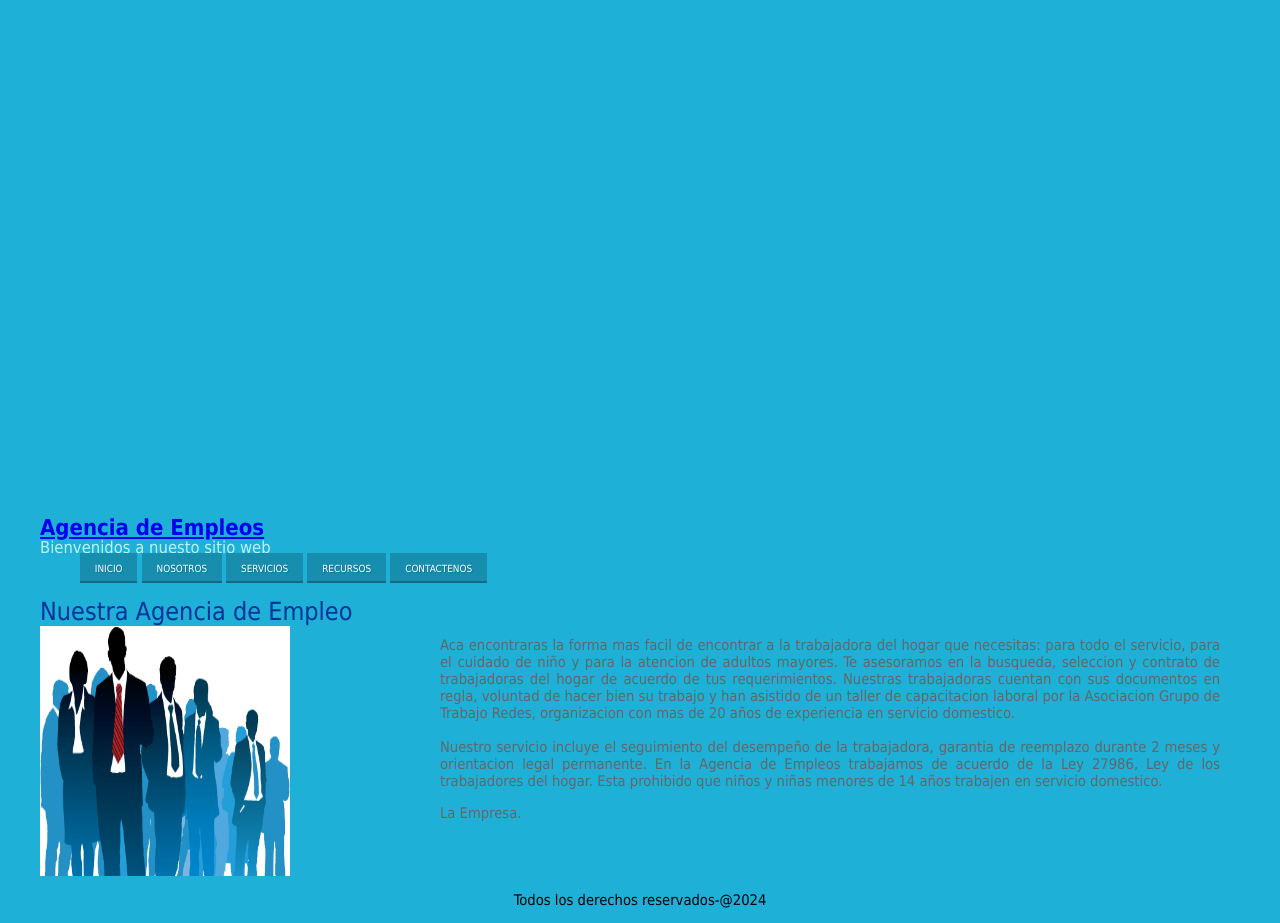
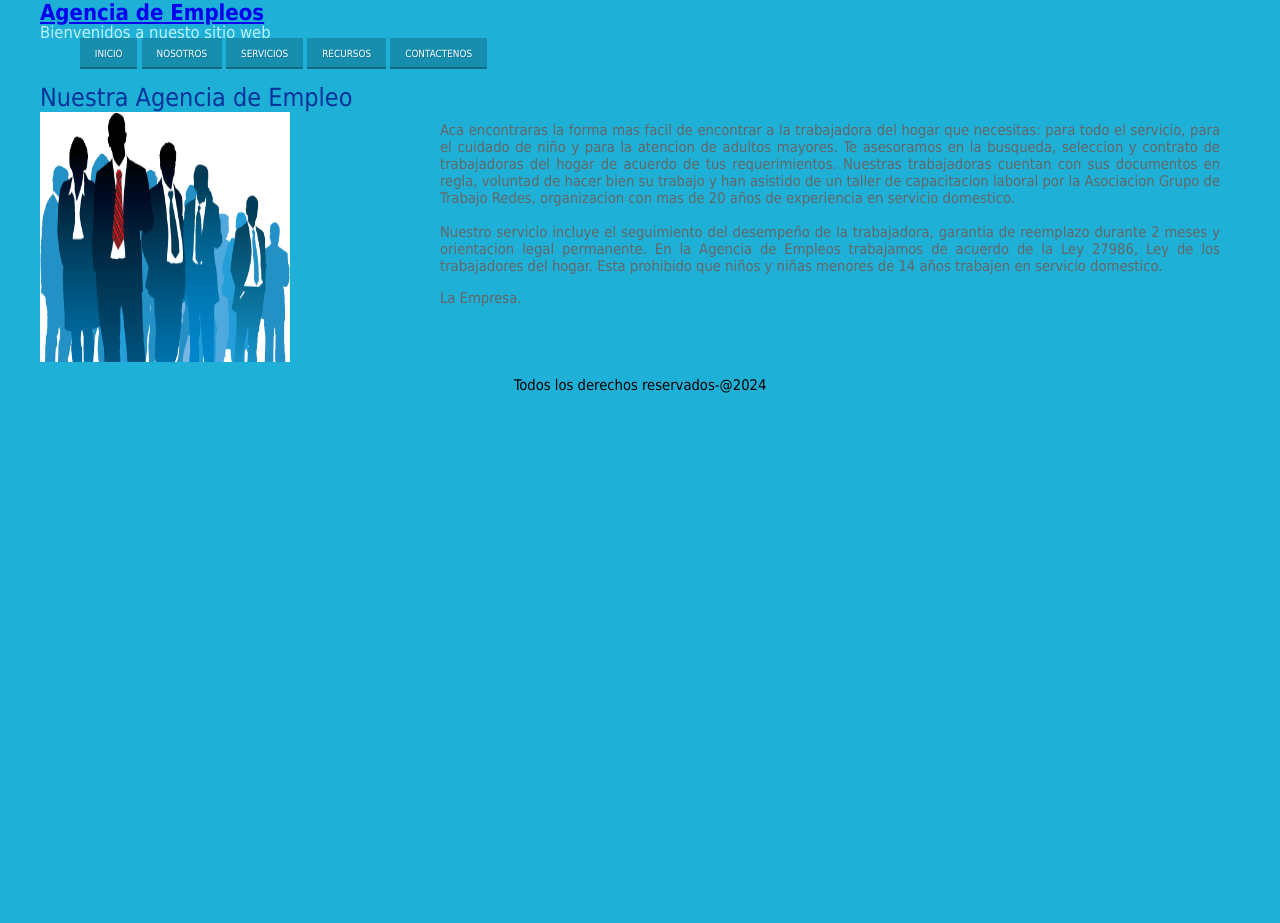
Before and after one commit to Marcos-456/Marcos-456.github.io, a plain HTML site: page index.html in a window 1280 px wide. After the commit the page ends 800 px from the top, so only its background shows below. Drawn offline with Linux system fonts and the light colour scheme.

Commit message:
Update index.html

```diff
--- a/index.html
+++ b/index.html
@@ -8,7 +8,7 @@
 </head>
 <body>
 	<center>
-	<header id="logo.png" id="imagen" style="height: 500px; width: 500px;"/>
+	<header id="logo.png">
 	</center>
 		<h1><a href="Principal.html">Agencia de Empleos</a></h1>
 		<p id="subtitulo">Bienvenidos a nuesto sitio web</p>
```
